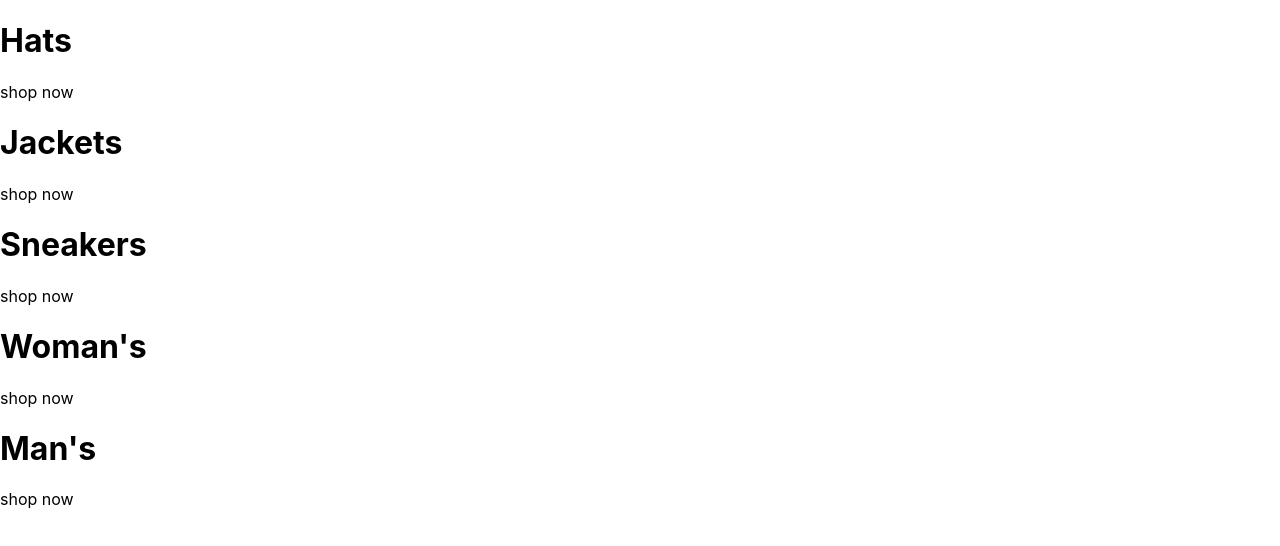
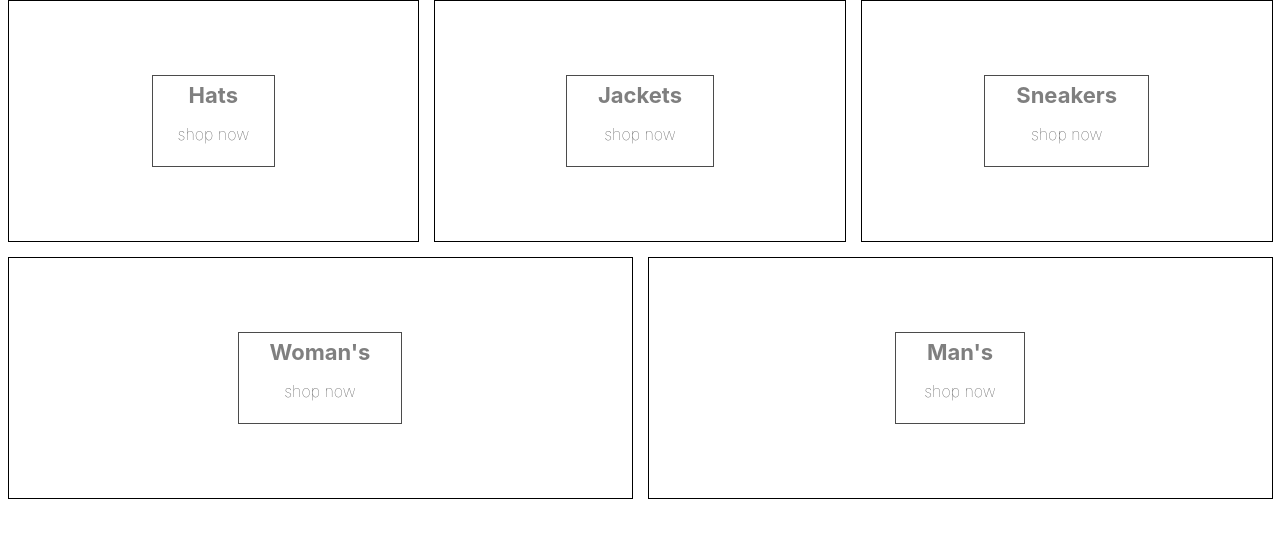
Before and after one commit to lilakima/boho-clothing, a React (Create React App) app: page / in a window 1280 px wide. Shown: the top 546 px of the page. Built offline with nearby package versions, Linux system fonts and the light colour scheme.

Commit message:
<Dev> Adding style

```diff
--- a/package.json
+++ b/package.json
@@ -9,7 +9,8 @@
     "react": "^18.2.0",
     "react-dom": "^18.2.0",
     "react-scripts": "5.0.1",
-    "web-vitals": "^2.1.4"
+    "web-vitals": "^2.1.4",
+    "sass": "^1.56.0"
   },
   "scripts": {
     "start": "react-scripts start",
--- a/src/App.js
+++ b/src/App.js
@@ -1,3 +1,5 @@
+import './categories.style.scss'
+
 const App = () => {
     const categories = [
         { id: 1, title: "Hats" },
@@ -14,8 +16,10 @@
                         return <div key={category.id}
                                     className="category-container">
                             <div className="background-image" />
-                            <h1>{category.title}</h1>
-                            <p>shop now</p>
+                            <div className="category-body-container">
+                                <h2>{category.title}</h2>
+                                <p>shop now</p>
+                            </div>
                         </div>
                     })
             }
--- /dev/null
+++ b/src/categories.style.scss
@@ -0,0 +1,75 @@
+.categories-container {
+  width: 100%;
+  display: flex;
+  flex-wrap: wrap;
+  justify-content: space-between;
+}
+
+.category-container {
+  min-width: 30%;
+  height: 240px;
+  flex: 1 1 auto;
+  display: flex;
+  align-items: center;
+  justify-content: center;
+  border: 1px solid black;
+  margin: 0 7.5px 15px;
+  overflow: hidden;
+
+  &:hover {
+    cursor: pointer;
+
+    & .background-image {
+      transform: scale(1.1);
+      transition: transform 6s cubic-bezier(0.25, 0.45, 0.45, 0.95);
+    }
+
+    & .category-body-container {
+      opacity: 0.9;
+    }
+  }
+
+  &.large {
+    height: 380px;
+  }
+
+  &:first-child {
+    margin-right: 7.5px;
+  }
+
+  &:last-child {
+    margin-left: 7.5px;
+  }
+
+  .background-image {
+    width: 100%;
+    height: 100%;
+    background-size: cover;
+    background-position: center;
+  }
+
+  .category-body-container {
+    height: 90px;
+    padding: 0 25px;
+    display: flex;
+    flex-direction: column;
+    align-items: center;
+    justify-content: center;
+    border: 1px solid black;
+    background-color: white;
+    opacity: 0.7;
+    position: absolute;
+
+    h2 {
+      font-weight: bold;
+      margin: 0 6px 0;
+      font-size: 22px;
+      color: #4a4a4a;
+    }
+
+    p {
+      font-weight: lighter;
+      font-size: 16px;
+    }
+  }
+}
```
Also changed, not shown: 1 other file (tests, documents, lock files or other folders).
